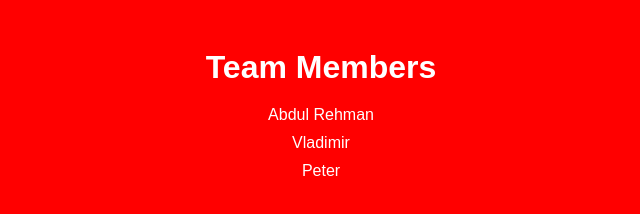
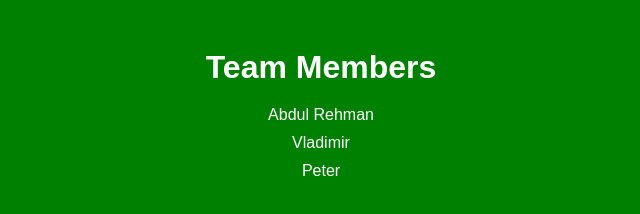
Before and after one commit to arehmanarchitect/team-18-kc-hackathon, a plain HTML site: page index.html in a window 1280 px wide. Shown: the whole page, without its empty margins (319-959 px from the left). Drawn offline with Linux system fonts and the light colour scheme.

Commit message:
code related changes

```diff
--- a/index.html
+++ b/index.html
@@ -6,7 +6,8 @@
     <title>Team Members</title>
     <style>
         body {
-            background-color: red;
+            /* To trgger the pipeline change the following green to red and red to green so on */
+            background-color: green;
             color: white;
             font-family: Arial, sans-serif;
             text-align: center;
```
Also changed, not shown: 2 other files.
